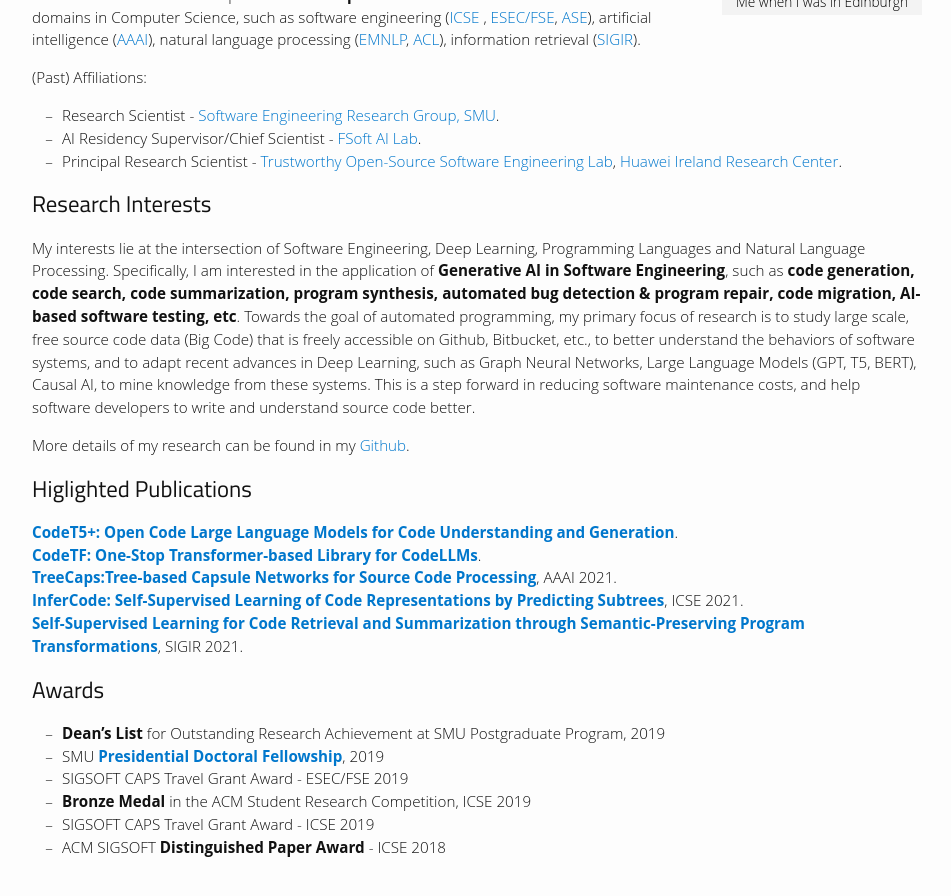
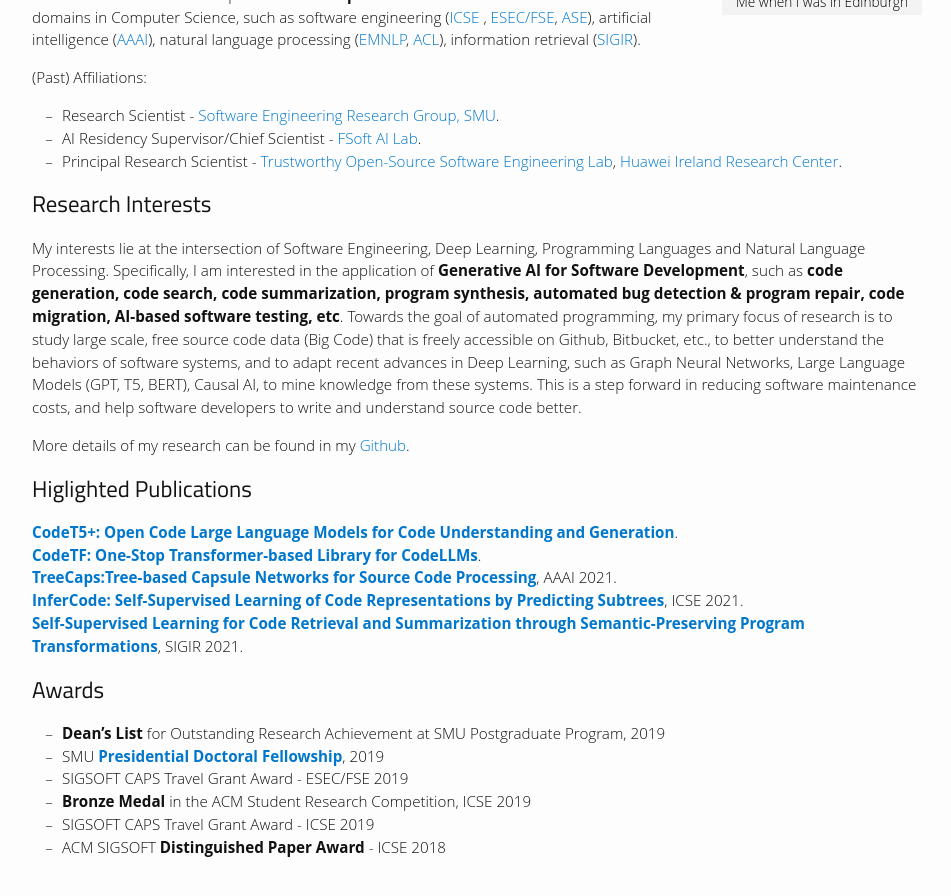
Before and after one commit to bdqnghi/bdqnghi.github.io, a Jekyll site: the page built from index.md, in a window 1280 px wide and 900 px high, scrolled down 365 px. Shown: the top 896 px of the window, without its empty margins (163-1114 px from the left). Built offline with Jekyll 4.4.1, drawn with Linux system fonts in a browser that asks for light colours; nearby versions of some CDN libraries; some web fonts are replaced.

Commit message:
Update index.md

```diff
--- a/index.md
+++ b/index.md
@@ -18,7 +18,7 @@
 
 ## Research Interests
 
-My interests lie at the intersection of Software Engineering, Deep Learning, Programming Languages and Natural Language Processing. Specifically, I am interested in the application of **Generative AI in Software Engineering**, such as **code generation, code search, code summarization, program synthesis, automated bug detection & program repair, code migration, AI-based software testing, etc**. Towards the goal of automated programming, my primary focus of research is to study large scale, free source code data (Big Code) that is freely accessible on Github, Bitbucket, etc., to better understand the behaviors of software systems, and to adapt recent advances in Deep Learning, such as Graph Neural Networks, Large Language Models (GPT, T5, BERT), Causal AI, to mine knowledge from these systems. This is a step forward in reducing software maintenance costs, and help software developers to write and understand source code better.
+My interests lie at the intersection of Software Engineering, Deep Learning, Programming Languages and Natural Language Processing. Specifically, I am interested in the application of **Generative AI for Software Development**, such as **code generation, code search, code summarization, program synthesis, automated bug detection & program repair, code migration, AI-based software testing, etc**. Towards the goal of automated programming, my primary focus of research is to study large scale, free source code data (Big Code) that is freely accessible on Github, Bitbucket, etc., to better understand the behaviors of software systems, and to adapt recent advances in Deep Learning, such as Graph Neural Networks, Large Language Models (GPT, T5, BERT), Causal AI, to mine knowledge from these systems. This is a step forward in reducing software maintenance costs, and help software developers to write and understand source code better.
 
 More details of my research can be found in my [Github](https://github.com/bdqnghi){:target="_blank"}.
 
```
